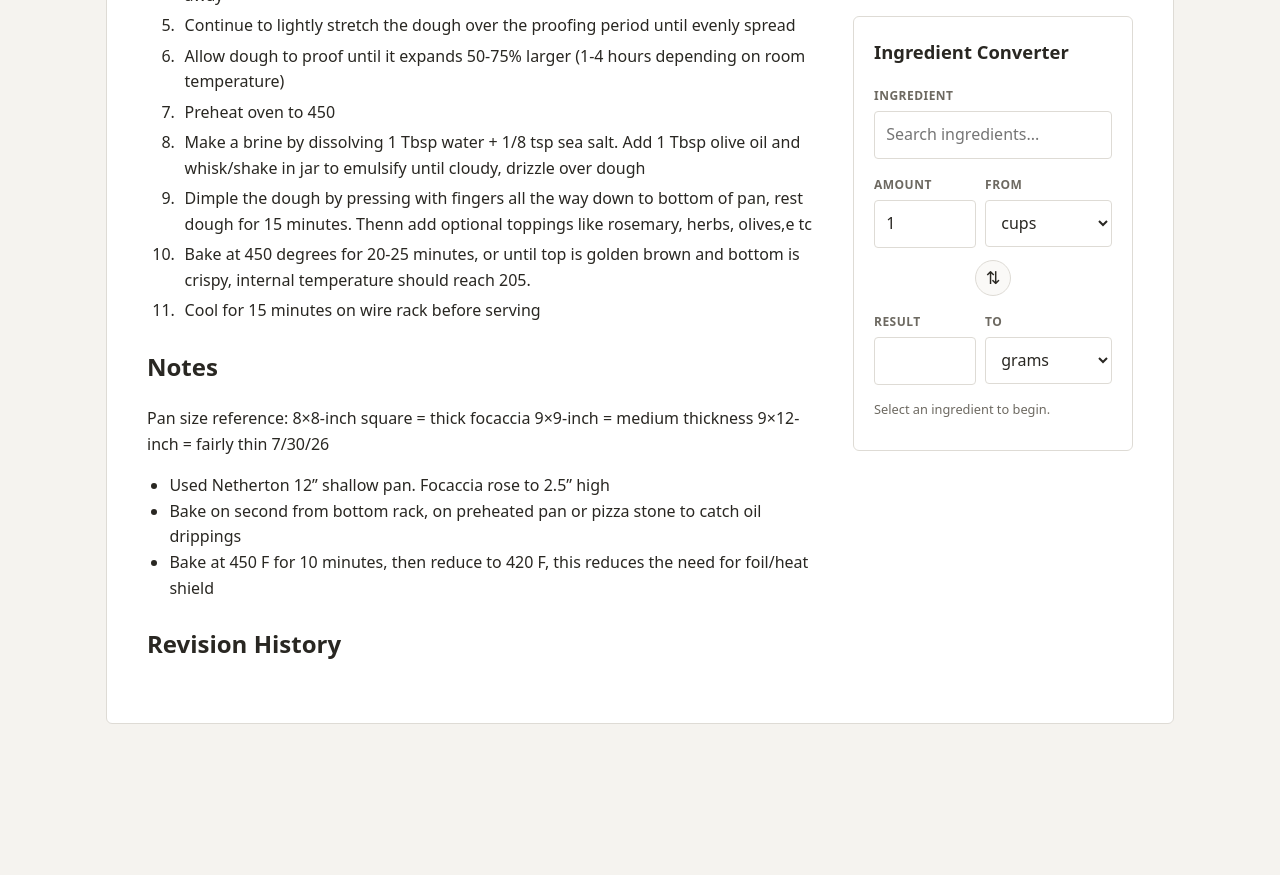
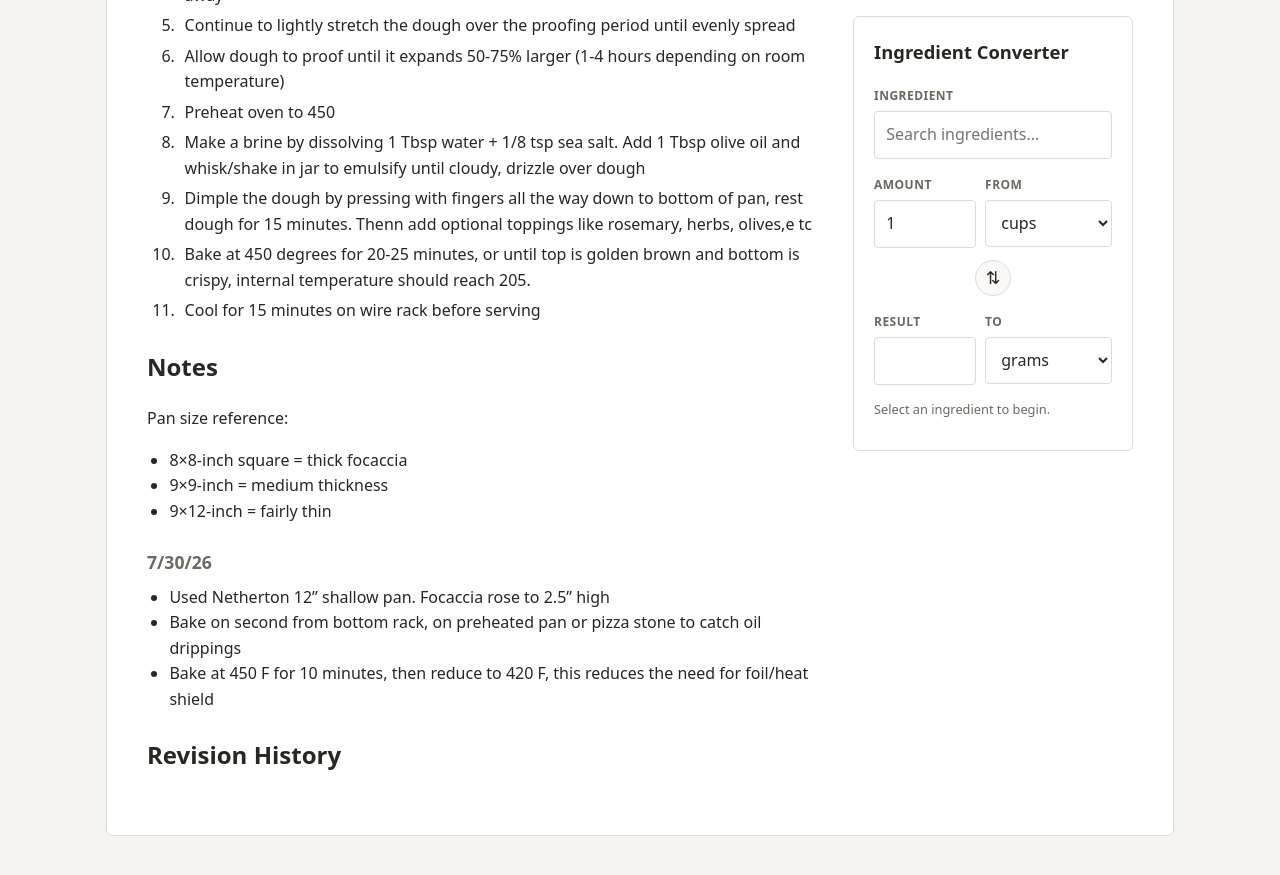
Before and after one commit to sundaycake/recipes, a Jekyll site: the page built from _recipes/sourdough-focaccia.md, in a window 1280 px wide and 900 px high, scrolled down 1369 px. Shown: the top 875 px of the window. Built offline with Jekyll 4.4.1, drawn with Linux system fonts in a browser that asks for light colours; before the commit the page ends 2157 px from its top, so only the background shows below that.

```diff
--- a/_recipes/sourdough-focaccia.md
+++ b/_recipes/sourdough-focaccia.md
@@ -56,10 +56,11 @@ Day 2
 
 ## Notes
 Pan size reference:
-8×8-inch square = thick focaccia
-9×9-inch = medium thickness
-9×12-inch = fairly thin
-7/30/26
+- 8×8-inch square = thick focaccia
+- 9×9-inch = medium thickness
+- 9×12-inch = fairly thin
+
+### 7/30/26
 - Used Netherton 12" shallow pan. Focaccia rose to 2.5" high
 - Bake on second from bottom rack, on preheated pan or pizza stone to catch oil drippings
 - Bake at 450 F for 10 minutes, then reduce to 420 F, this reduces the need for foil/heat shield
```
